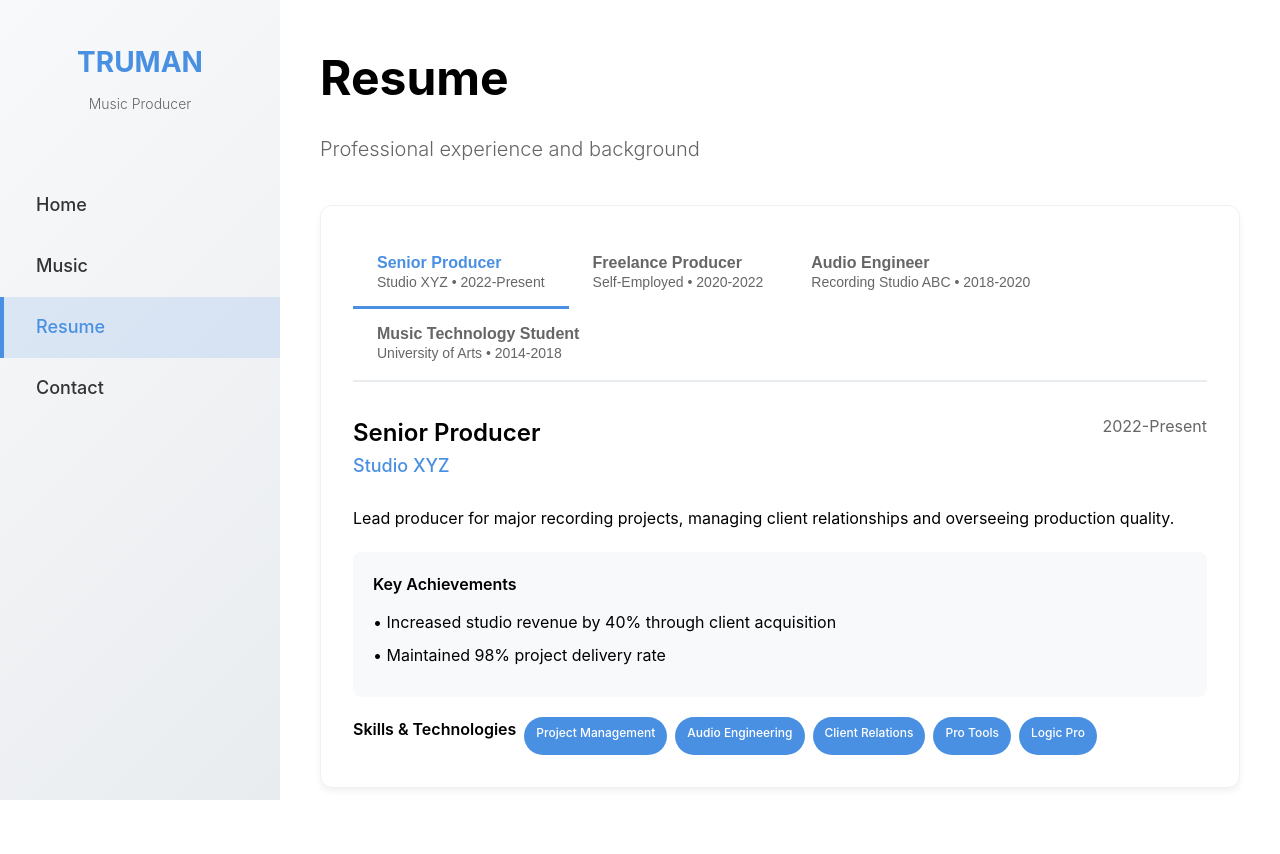
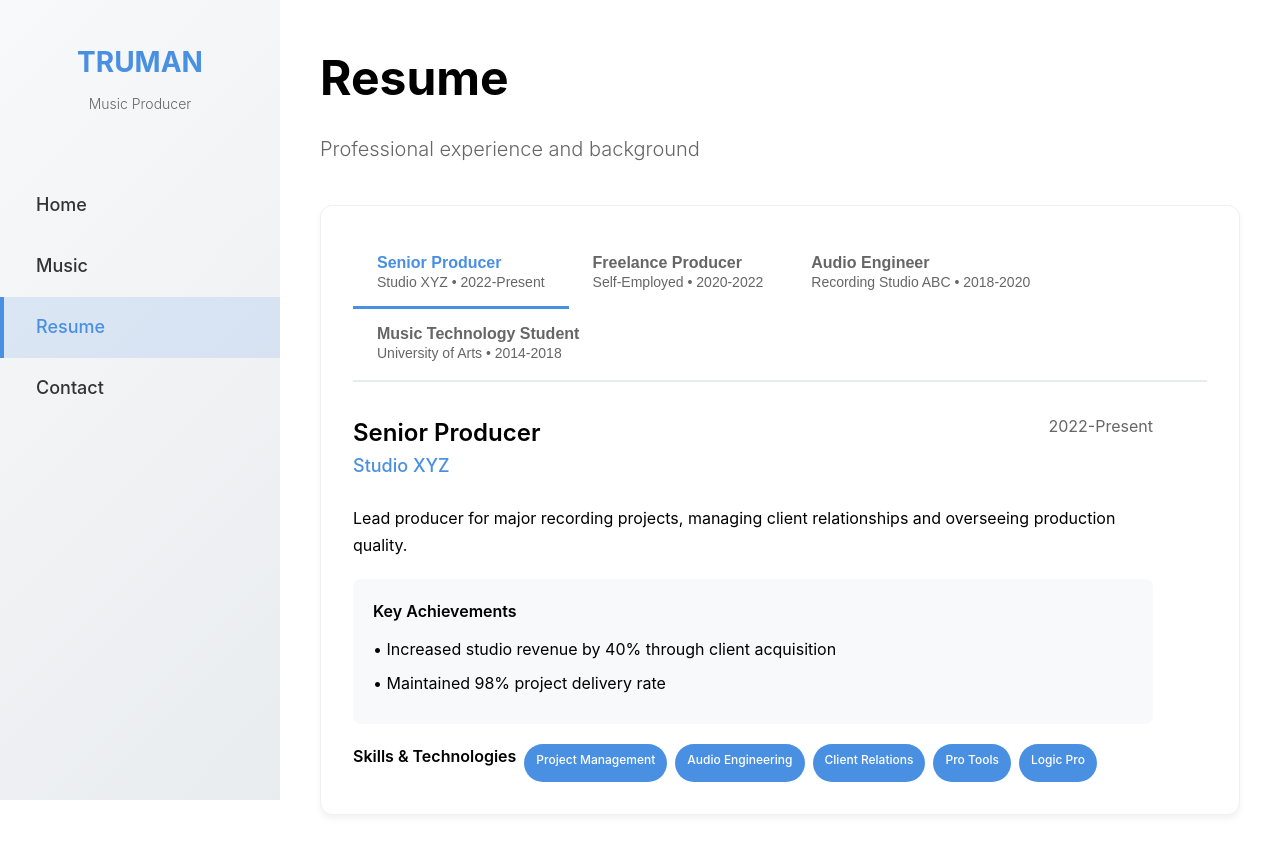
Before and after one commit to maxwharris/tgaynes-portfolio, a React (Create React App) app: page /resume in a window 1280 px wide. Shown: the top 854 px of the page. Built offline with nearby package versions, Linux system fonts and the light colour scheme; the HTML template or start-up script is replaced by a standard one.

Commit message:
Resume page updates

```diff
--- a/src/index.css
+++ b/src/index.css
@@ -234,7 +234,7 @@ code {
 
 /* Resume page */
 .resume-container {
-  max-width: 1000px;
+  max-width: 100%;
 }
 
 .tabs {
@@ -243,6 +243,7 @@ code {
   margin-bottom: 32px;
   overflow-x: visible;
   flex-wrap: wrap;
+  width: 100%;
 }
 
 .tab-button {
@@ -269,6 +270,7 @@ code {
 
 .tab-content {
   /* Container for all tab content */
+  max-width: 800px;
 }
 
 .tab-pane {
```
